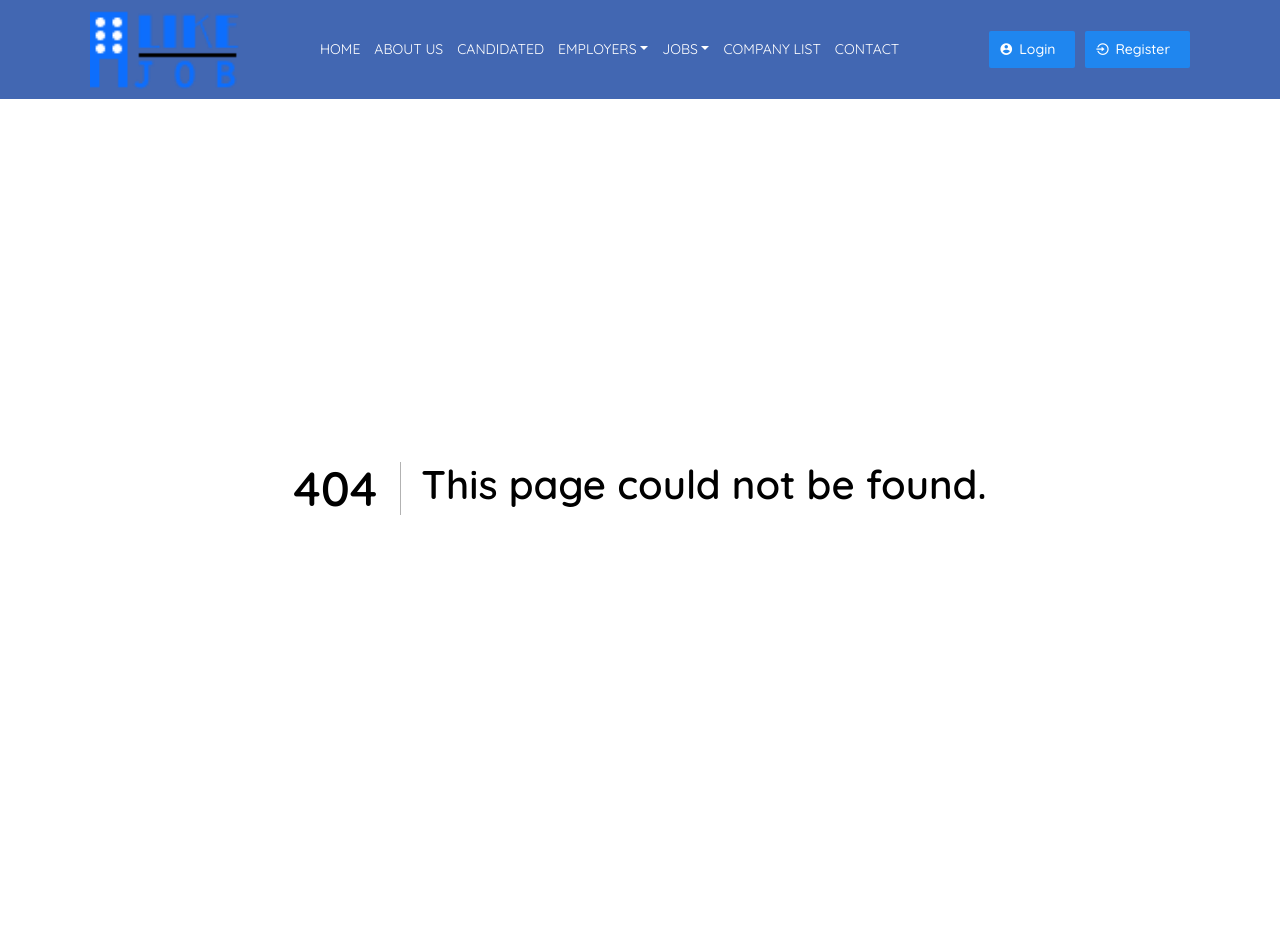
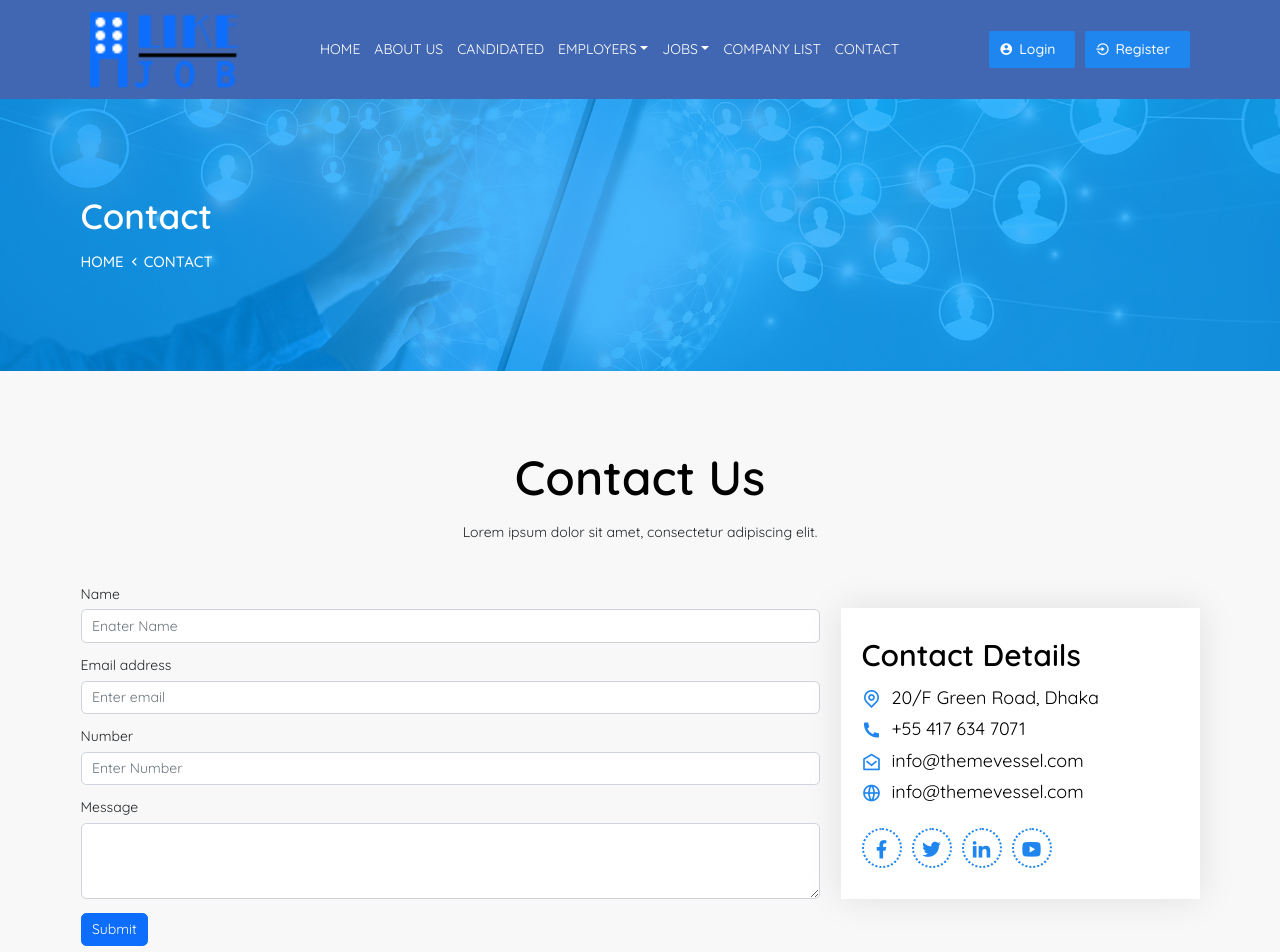
Before and after one commit to MilonSarker40/jobs, a Next.js app: page /contact in a window 1280 px wide. Before the commit this address had no page. Shown: the top 952 px of the page. Built offline with nearby package versions, Linux system fonts and the light colour scheme.

Commit message:
contact page done

```diff
--- /dev/null
+++ b/components/Contact/ContactFrom.js
@@ -0,0 +1,35 @@
+import React from 'react';
+import Button from 'react-bootstrap/Button';
+import Form from 'react-bootstrap/Form';
+
+const ContactFrom = () => {
+  return (
+    <>
+      <div className='contact_from'>
+        <Form>
+            <Form.Group className="mb-3" controlId="formBasicName">
+                <Form.Label>Name</Form.Label>
+                <Form.Control type="text" placeholder="Enater Name" />
+            </Form.Group>
+            <Form.Group className="mb-3" controlId="formBasicEmail">
+                <Form.Label>Email address</Form.Label>
+                <Form.Control type="email" placeholder="Enter email" />
+            </Form.Group>
+            <Form.Group className="mb-3" controlId="formBasicNumber">
+                <Form.Label>Number</Form.Label>
+                <Form.Control type="text" placeholder="Enter Number" />
+            </Form.Group>
+            <Form.Group className="mb-3" controlId="exampleForm.ControlTextarea1">
+                <Form.Label>Message</Form.Label>
+                <Form.Control as="textarea" rows={3} />
+            </Form.Group>
+            <Button variant="primary" type="submit">
+                Submit
+            </Button>
+        </Form>
+      </div>
+    </>
+  )
+}
+
+export default ContactFrom
--- /dev/null
+++ b/components/Contact/ContactInfo.js
@@ -0,0 +1,39 @@
+import Link from 'next/link';
+import React from 'react';
+import classes from '../../styles/Contact.module.css';
+
+
+
+const ContactInfo = () => {
+  return (
+    <>
+      <div className={`${classes.contact_info}`}>
+        <h4>Contact Details</h4>
+        <ul className='clearfix reset-list'>
+            <li>
+                <Link href='#'><i class="ri-map-pin-line"></i>20/F Green Road, Dhaka</Link>
+            </li>
+            <li>
+                <Link href='#'><i class="ri-phone-fill"></i>+55 417 634 7071</Link>
+            </li>
+            <li>
+                <Link href='#'><i class="ri-mail-open-line"></i>info@themevessel.com</Link>
+            </li>
+            <li>
+                <Link href='#'><i class="ri-global-line"></i>info@themevessel.com</Link>
+            </li>
+        </ul>
+        <div className={`${classes.ftr_socail_icon}`}>
+            <ul className='clearfix reset-list'>
+                <li><Link href='#'><i class="ri-facebook-fill"></i></Link></li>
+                <li><Link href='#'><i class="ri-twitter-fill"></i></Link></li>
+                <li><Link href='#'><i class="ri-linkedin-fill"></i></Link></li>
+                <li><Link href='#'><i class="ri-youtube-fill"></i></Link></li>
+            </ul>
+        </div>
+      </div>
+    </>
+  )
+}
+
+export default ContactInfo
--- a/components/Header/NavMenu.js
+++ b/components/Header/NavMenu.js
@@ -10,8 +10,8 @@ const NavMenu = () => {
         <Navbar.Toggle aria-controls="basic-navbar-nav" />
         <Navbar.Collapse id="basic-navbar-nav">
           <Nav className="me-auto">
-            <Nav.Link href="#home">Home</Nav.Link>
-            <Nav.Link href="#home">About Us</Nav.Link>
+            <Nav.Link href="index">Home</Nav.Link>
+            <Nav.Link href="/about">About Us</Nav.Link>
             <Nav.Link href="#link">Candidated </Nav.Link>
             <NavDropdown title="Employers" id="basic-nav-dropdown">
               <NavDropdown.Item href="#action/3.1">Action</NavDropdown.Item>
@@ -24,8 +24,8 @@ const NavMenu = () => {
               <NavDropdown.Item href="/job-list">Job List</NavDropdown.Item>
               <NavDropdown.Item href="/jobs-detalis">Jobs Detalis</NavDropdown.Item>
             </NavDropdown>
-            <Nav.Link href="#home">Company List</Nav.Link>
-            <Nav.Link href="#home">Contact</Nav.Link>
+            <Nav.Link href="/company-list">Company List</Nav.Link>
+            <Nav.Link href="/contact">Contact</Nav.Link>
           </Nav>
         </Navbar.Collapse>
       </Container>
--- /dev/null
+++ b/pages/contact.js
@@ -0,0 +1,33 @@
+import React from 'react';
+import BreadCrumb from '../components/BreadCrumb/BreadCrumb';
+import ContactFrom from '../components/Contact/ContactFrom';
+import ContactInfo from '../components/Contact/ContactInfo';
+import Headding from '../components/Headding/Headding';
+import classes from '../styles/Contact.module.css';
+
+const contact = () => {
+  return (
+    <>
+      <BreadCrumb title='Contact' subtitle='Home' subtitle1='Contact' />
+      <section className={`${classes.contact_form_sec_wrp}`}>
+        <div className='container'>
+            <div className='row'>
+                <div className='col-md-12'>
+                    <Headding title='Contact Us' subtitle='Lorem ipsum dolor sit amet, consectetur adipiscing elit.' />
+                </div>
+            </div>
+            <div className='row'>
+                <div className='col-md-8'>
+                    <ContactFrom />
+                </div>
+                <div className='col-md-4'>
+                    <ContactInfo />
+                </div>
+            </div>
+        </div>
+      </section>
+    </>
+  )
+}
+
+export default contact
--- /dev/null
+++ b/styles/Contact.module.css
@@ -0,0 +1,66 @@
+/*
+-----------------
+.contact_form_sec_wrp
+-----------------
+ */
+ .contact_form_sec_wrp{
+    padding: 80px 0;
+    background: #f8f8f8;
+ }
+ .contact_info{
+    border: dashed 1px transparent;
+    box-shadow: 0 0 35px rgb(0 0 0 / 10%);
+    background: #fff;
+    padding: 30px 20px;
+    margin-top: 22px;
+ }
+ .contact_info h4{
+    margin-bottom: 10px !important;
+ }
+ .contact_info > ul > li{
+    padding: 5px 0;
+ }
+ .contact_info > ul > li > a{
+    display: inline-block;
+    vertical-align: baseline;
+    text-decoration: none;
+    font-size: 18px;
+    line-height: 1.2;
+    color: #000;
+    position: relative;
+    padding-left:30px;
+ }
+ .contact_info > ul > li a i{
+    position: absolute;
+    left: 0;
+    top: 2px;
+    font-size: 20px;
+    line-height: 1;
+    color:#1f86ef;
+ }
+ .contact_info > ul > li > a:hover{
+    color: #1f86ef;
+ }
+ .ftr_socail_icon{
+    padding-top: 20px;
+ }
+ .ftr_socail_icon ul{
+    margin: 0 -5px;
+ }
+ .ftr_socail_icon ul li{
+    float: left;
+    padding: 0 5px;
+ }
+ .ftr_socail_icon ul li a{
+    display: inline-block;
+    vertical-align: baseline;
+    text-decoration: none;
+    font-size: 22px;
+    line-height: 38px;
+    color: #1f86ef;
+    width: 40px;
+    height: 40px;
+    border: 2px dotted#1f86ef;
+    border-radius: 20px;
+    text-align: center;
+ }
--- a/tsconfig.json
+++ b/tsconfig.json
@@ -15,6 +15,6 @@
     "jsx": "preserve",
     "incremental": true
   },
-  "include": ["next-env.d.ts", "**/*.ts", "**/*.tsx"],
+  "include": ["next-env.d.ts", "**/*.ts", "**/*.tsx", "pages/index.js"],
   "exclude": ["node_modules"]
 }
```
Also changed, not shown: components/AboutUs/AboutUs.js (added, +33 -0 lines), components/AboutUs/Service.js (added, +48 -0 lines), pages/about.js (added, +16 -0 lines), styles/AboutUs.module.css (added, +66 -0 lines), pages/index.js (renamed from pages/index.tsx), public/images/about-img.jpg (added).
